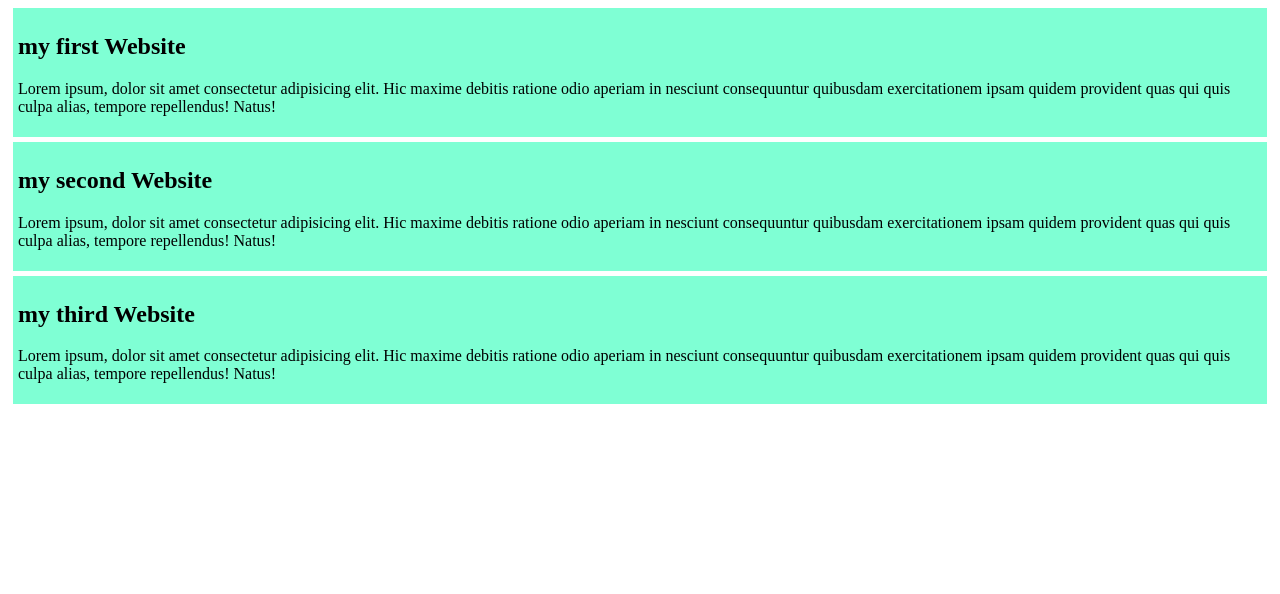
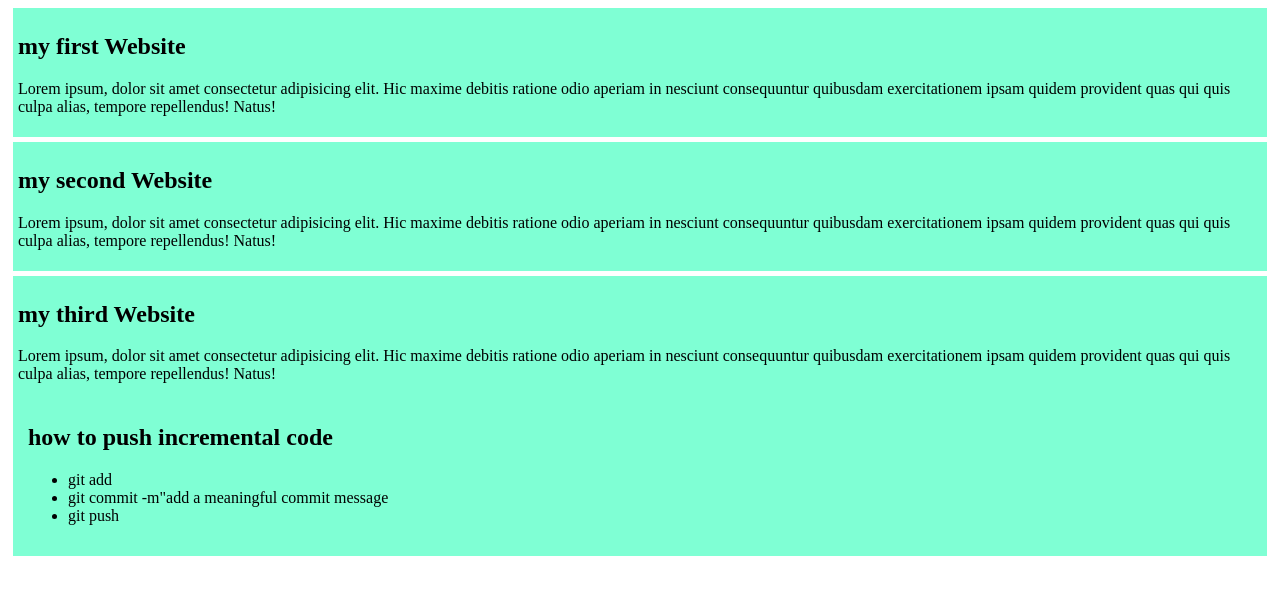
Before and after one commit to asif-kibria/my-simple-website, a plain HTML site: page index.html in a window 1280 px wide. Drawn offline with Linux system fonts and the light colour scheme.

Commit message:
added a list to push code

```diff
--- a/index.html
+++ b/index.html
@@ -21,7 +21,19 @@
 <h2> my third Website</h2>
 <p>Lorem ipsum, dolor sit amet consectetur adipisicing elit. Hic maxime debitis ratione odio aperiam in nesciunt consequuntur quibusdam exercitationem ipsam quidem provident quas qui quis culpa alias, tempore repellendus! Natus!</p>
 
-    </div>
+<div>
+<h2>how to push incremental code </h2>
+
+<ul>
+<li> git add</li>
+<li>git commit -m"add a meaningful commit message</li>
+<li>git push</li>
+
+
+</ul>
+
+
+</div>
 
 </body>
 </html>
```
